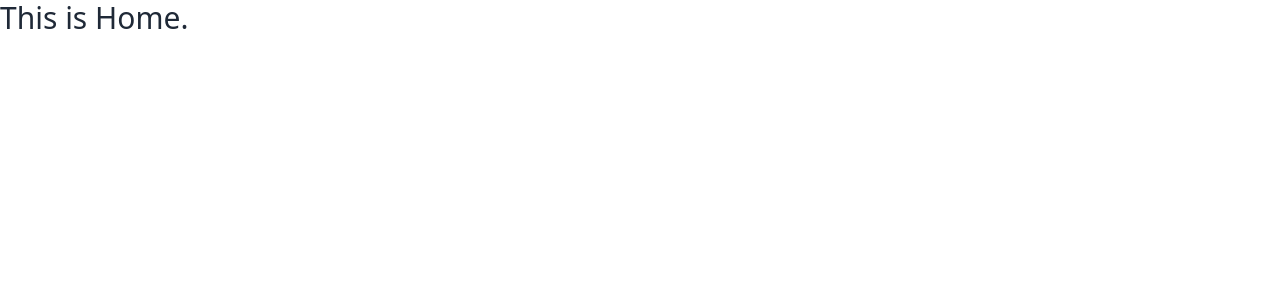
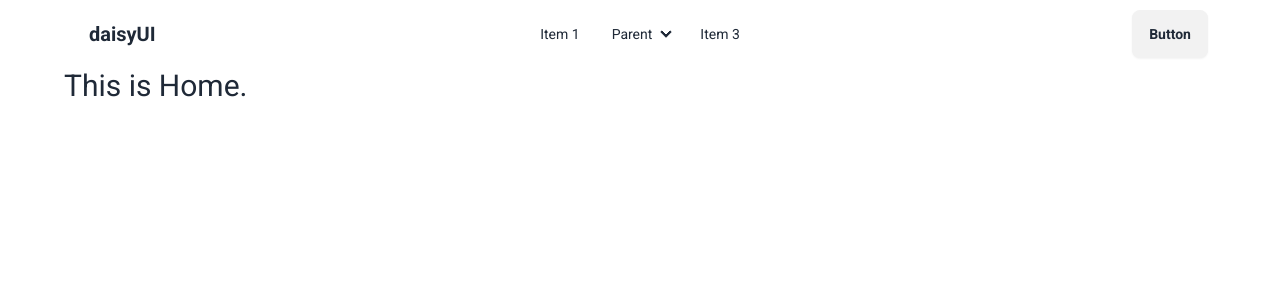
Before and after one commit to Mr-RoyShuvro/react-event-management-project9, a React (Vite) app: page / in a window 1280 px wide. Shown: the top 300 px of the page. Built offline with nearby package versions, Linux system fonts and the light colour scheme.

Commit message:
added font-family and navbar

```diff
--- a/src/index.css
+++ b/src/index.css
@@ -1,3 +1,5 @@
+@import url('https://fonts.googleapis.com/css2?family=Roboto:ital,wght@0,100;0,300;0,400;0,500;0,700;0,900;1,100;1,300;1,400;1,500;1,700;1,900&display=swap');
+
 @tailwind base;
 @tailwind components;
 @tailwind utilities;
--- a/src/layout/Root.jsx
+++ b/src/layout/Root.jsx
@@ -1,9 +1,10 @@
 import { Outlet } from "react-router-dom";
-
+import Navbar from "../pages/Shared/Navbar";
 
 const Root = () => {
     return (
-        <div>
+        <div className="font-roboto max-w-6xl mx-auto">
+            <Navbar></Navbar>
             <Outlet></Outlet>
         </div>
     );
--- /dev/null
+++ b/src/pages/Shared/Navbar.jsx
@@ -0,0 +1,49 @@
+
+
+const Navbar = () => {
+    return (
+        <div>
+            <div className="navbar bg-base-100">
+                <div className="navbar-start">
+                    <div className="dropdown">
+                        <div tabIndex={0} role="button" className="btn btn-ghost lg:hidden">
+                            <svg xmlns="http://www.w3.org/2000/svg" className="h-5 w-5" fill="none" viewBox="0 0 24 24" stroke="currentColor"><path strokeLinecap="round" strokeLinejoin="round" strokeWidth="2" d="M4 6h16M4 12h8m-8 6h16" /></svg>
+                        </div>
+                        <ul tabIndex={0} className="menu menu-sm dropdown-content mt-3 z-[1] p-2 shadow bg-base-100 rounded-box w-52">
+                            <li><a>Item 1</a></li>
+                            <li>
+                                <a>Parent</a>
+                                <ul className="p-2">
+                                    <li><a>Submenu 1</a></li>
+                                    <li><a>Submenu 2</a></li>
+                                </ul>
+                            </li>
+                            <li><a>Item 3</a></li>
+                        </ul>
+                    </div>
+                    <a className="btn btn-ghost text-xl">daisyUI</a>
+                </div>
+                <div className="navbar-center hidden lg:flex">
+                    <ul className="menu menu-horizontal px-1">
+                        <li><a>Item 1</a></li>
+                        <li>
+                            <details>
+                                <summary>Parent</summary>
+                                <ul className="p-2">
+                                    <li><a>Submenu 1</a></li>
+                                    <li><a>Submenu 2</a></li>
+                                </ul>
+                            </details>
+                        </li>
+                        <li><a>Item 3</a></li>
+                    </ul>
+                </div>
+                <div className="navbar-end">
+                    <a className="btn">Button</a>
+                </div>
+            </div>
+        </div>
+    );
+};
+
+export default Navbar;
--- a/src/routes/Router.jsx
+++ b/src/routes/Router.jsx
@@ -1,6 +1,7 @@
 import { createBrowserRouter } from "react-router-dom";
 import Root from "../layout/Root";
-import Home from "../pages/Home";
+import Home from "../pages/Home/Home";
+
 
 
 const Router = createBrowserRouter([
--- a/tailwind.config.js
+++ b/tailwind.config.js
@@ -5,7 +5,11 @@
     "./src/**/*.{js,ts,jsx,tsx}",
   ],
   theme: {
-    extend: {},
+    extend: {
+      fontFamily: {
+        roboto: "'Roboto', sans-serif"
+      }
+    },
   },
   plugins: [
     require('daisyui'),
```
Also changed, not shown: src/pages/Home/Home.jsx (renamed from src/pages/Home.jsx).
